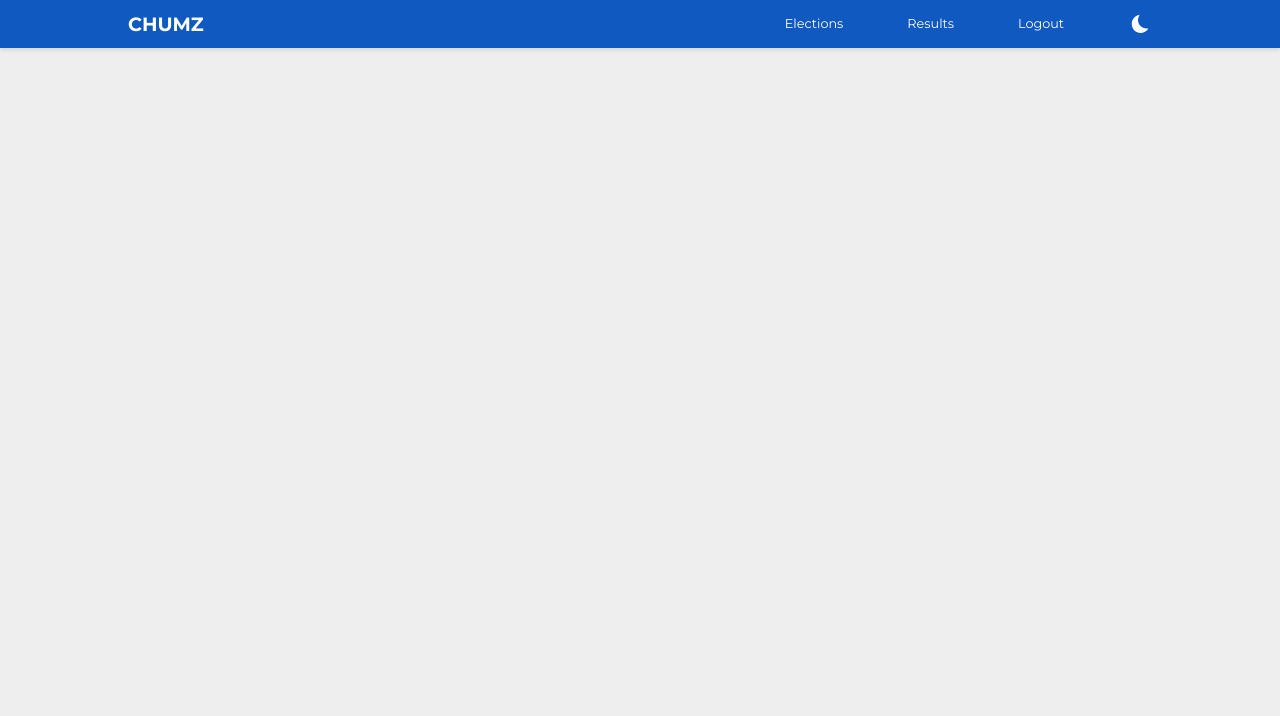
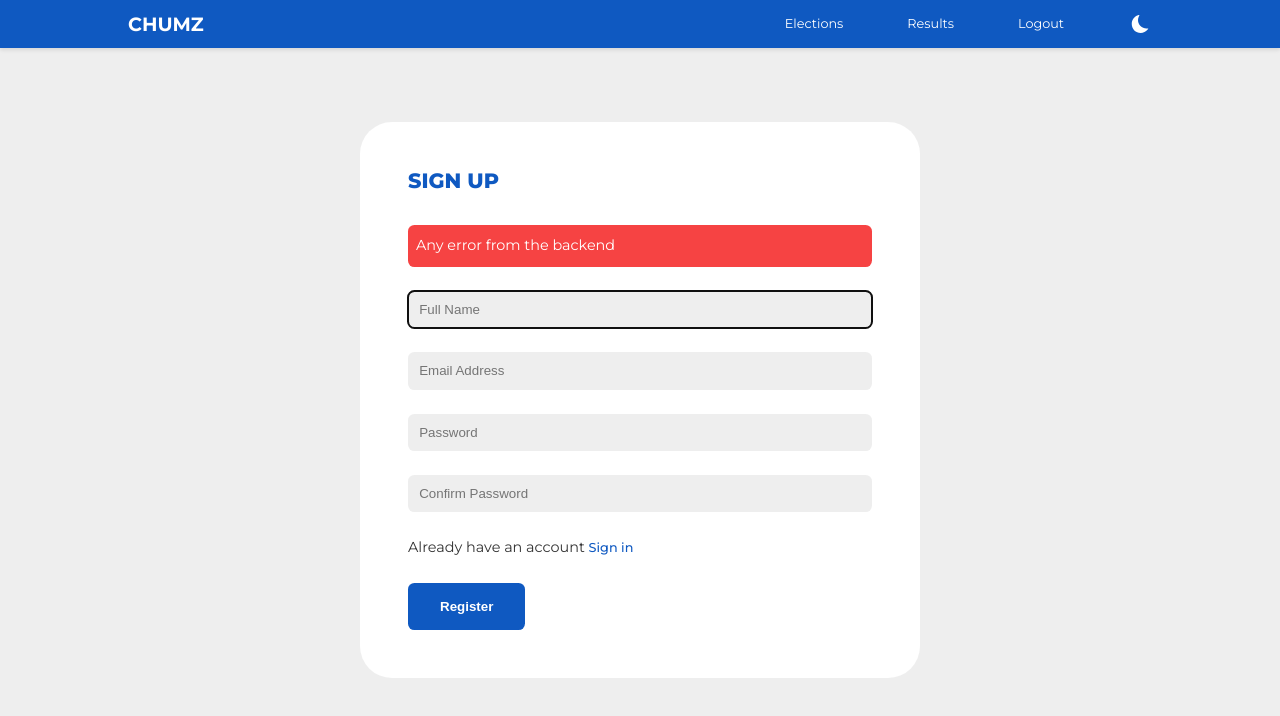
Before and after one commit to chumani130/voting-app, a React (Create React App) app in the folder client/: page /register in a window 1280 px wide. Shown: the top 716 px of the page. Built offline with nearby package versions, Linux system fonts and the light colour scheme.

Commit message:
Update Register.jsx

```diff
--- a/client/src/pages/Register.jsx
+++ b/client/src/pages/Register.jsx
@@ -1,8 +1,33 @@
-import React from 'react'
+import React, { useState } from 'react'
+import { Link } from 'react-router-dom'
 
 const Register = () => {
+
+  const [userData, setUserData] = useState({fullName: "", email: "", password: "", password2: ""})
+
+
+  //function to change controlled inputs
+  const changeInputHandler = (e) => {
+    setUserData(prevState => {
+      return {...prevState, [e.target.name]: e.target.value}
+    })
+  }
+
   return (
-    <div>Register</div>
+    <section className="register">
+      <div className="container register__container">
+        <h2>Sign up</h2>
+        <form>
+          <p className="form__error-message">Any error from the backend</p>
+          <input type="text" name='fullName' placeholder='Full Name' onChange={changeInputHandler} autoComplete='true' autoFocus/>
+          <input type="email" name='email' placeholder='Email Address' onChange={changeInputHandler} autoComplete='true'/>
+          <input type="password" name='password' placeholder='Password' onChange={changeInputHandler} autoComplete='true'/>
+          <input type="password" name='password2' placeholder='Confirm Password' onChange={changeInputHandler}  autoComplete='true'/>
+          <p>Already have an account <Link to='/'> Sign in </Link></p>
+          <button type='submit' className='btn primary'>Register</button>
+        </form>
+      </div>
+    </section>
   )
 }
 
```
